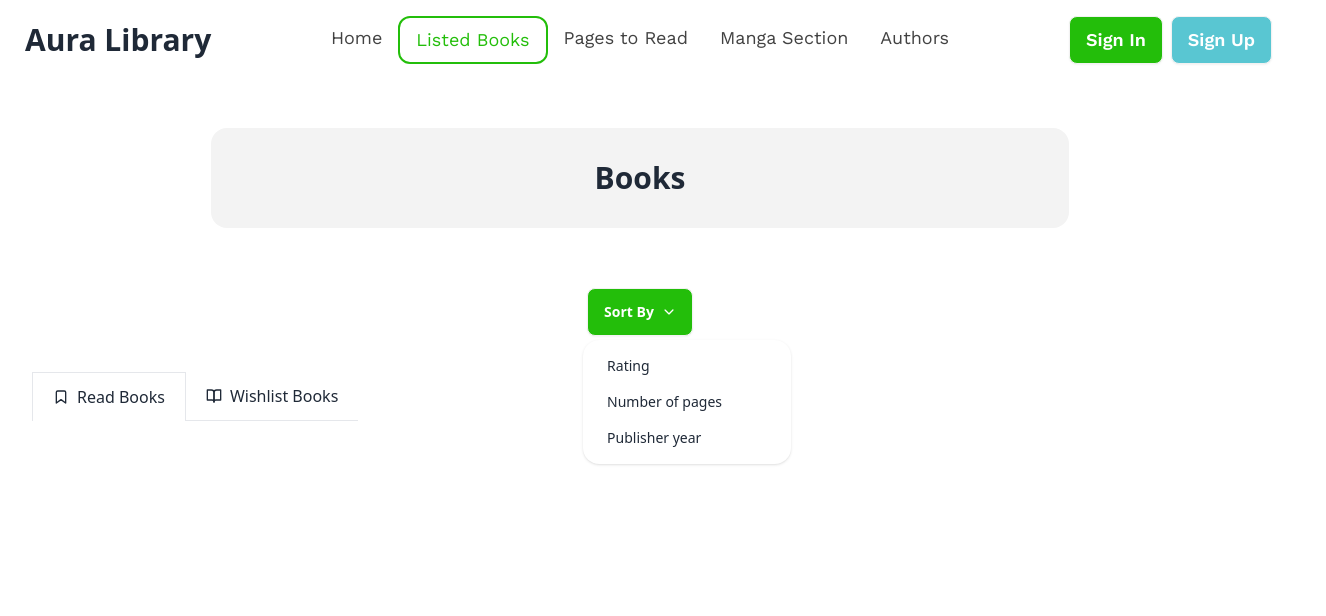
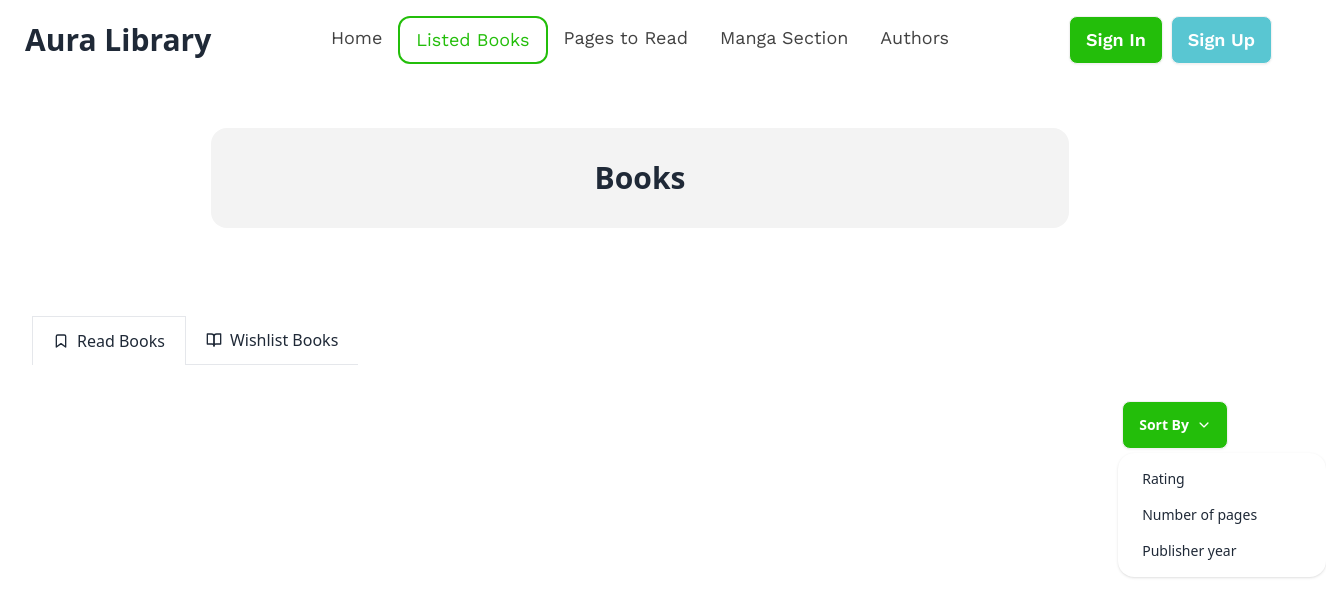
Before and after one commit to Legion204/book-review, a React (Vite) app: page /listed in a window 1280 px wide. Both pictures are taken after a click on the heading "Sort By". Shown: the top 616 px of the page, 1326 px wide, since content can reach past the window. Built offline with nearby package versions, Linux system fonts and the light colour scheme; a web font is replaced by a local one.

Commit message:
added sorting functionality

```diff
--- a/src/Pages/ListedBooks.jsx
+++ b/src/Pages/ListedBooks.jsx
@@ -1,6 +1,6 @@
 import { useState } from "react";
 import { Link, Outlet } from "react-router-dom";
-import { IoIosArrowDown } from "react-icons/io";
+
 
 const ListedBooks = () => {
 
@@ -10,14 +10,6 @@ const ListedBooks = () => {
         <div className="m-12 ">
             <div className="flex flex-col items-center mb-8">
                 <h1 className="font-bold text-3xl text-center bg-[#1313130D] py-8 px-96 rounded-2xl mb-14">Books</h1>
-                <details className="dropdown">
-                    <summary className="m-1 btn bg-[#23BE0A] text-white">Sort By <IoIosArrowDown /></summary>
-                    <ul className="p-2 shadow menu dropdown-content z-[1] bg-base-100 rounded-box w-52">
-                        <li><a>Rating</a></li>
-                        <li><a>Number of pages</a></li>
-                        <li><a>Publisher year</a></li>
-                    </ul>
-                </details>
             </div>
 
             <div className="flex items-center -mx-4 overflow-x-auto overflow-y-hidden sm:justify-start flex-nowrap dark:bg-gray-100 dark:text-gray-800 ">
--- a/src/components/BooksReads/BooksReads.jsx
+++ b/src/components/BooksReads/BooksReads.jsx
@@ -1,24 +1,52 @@
 import { useEffect, useState } from "react";
 import ListedReadBook from "../ListedReadBook/ListedReadBook";
+import { IoIosArrowDown } from "react-icons/io";
 
 const BooksReads = () => {
 
-    const[reads,setReads]=useState([]);
+    const [reads, setReads] = useState([]);
 
-    useEffect(()=>{
-        const getReadsData=JSON.parse(localStorage.getItem("reads"));
+    useEffect(() => {
+        const getReadsData = JSON.parse(localStorage.getItem("reads"));
         setReads(getReadsData);
-    },[])
+    }, [])
+
+    // sorting function
+    const handelSortByRating = () => {
+        let sortReads = reads.sort((r1, r2) => (r1.rating < r2.rating) ? 1 : (r1.rating > r2.rating) ? -1 : 0);
+        setReads(sortReads);
+        setReads([...reads])
+    };
+    const handelSortByPage = () => {
+        let sortReads = reads.sort((p1, p2) => (p1.total_page < p2.total_page) ? 1 : (p1.total_page > p2.total_page) ? -1 : 0);
+        setReads(sortReads);
+        setReads([...reads])
+    };
+    const handelSortByYear = () => {
+        let sortReads = reads.sort((y1, y2) => (y1.year_of_publishing < y2.year_of_publishing) ? 1 : (y1.year_of_publishing > y2.year_of_publishing) ? -1 : 0);
+        setReads(sortReads);
+        setReads([...reads])
+    };
 
     return (
+        <div className="flex flex-col">
+            <details className="dropdown self-end">
+                <summary className="m-1 btn bg-[#23BE0A] text-white">Sort By <IoIosArrowDown /></summary>
+                <ul className="p-2 shadow menu dropdown-content z-[1] bg-base-100 rounded-box w-52">
+                    <li><a onClick={handelSortByRating}>Rating</a></li>
+                    <li><a onClick={handelSortByPage}>Number of pages</a></li>
+                    <li><a onClick={handelSortByYear}>Publisher year</a></li>
+                </ul>
+            </details>
             <div className="flex flex-col gap-6">
                 {
-                reads?.map((read,idx)=><ListedReadBook
+                    reads?.map((read, idx) => <ListedReadBook
                         key={idx}
                         read={read}
                     ></ListedReadBook>)
                 }
             </div>
+        </div>
     );
 };
 
--- a/src/components/BooksWishlists/BooksWishlists.jsx
+++ b/src/components/BooksWishlists/BooksWishlists.jsx
@@ -1,16 +1,43 @@
 import { useEffect, useState } from "react";
 import ListedWishlistBook from "../ListedWishlistBook/ListedWishlistBook";
+import { IoIosArrowDown } from "react-icons/io";
 
 const BooksWishlists = () => {
 
-    const [wishlists, setWishlist] = useState([]);
+    const [wishlists, setWishlists] = useState([]);
 
     useEffect(() => {
         const getWishlistData = JSON.parse(localStorage.getItem("wishlists"));
-        setWishlist(getWishlistData);
+        setWishlists(getWishlistData);
     }, []);
 
+    // sorting function
+    const handelSortByRating = () => {
+        let sortWishlists = wishlists.sort((r1, r2) => (r1.rating < r2.rating) ? 1 : (r1.rating > r2.rating) ? -1 : 0);
+        setWishlists(sortWishlists);
+        setWishlists([...wishlists])
+    };
+    const handelSortByPage = () => {
+        let sortWishlists = wishlists.sort((p1, p2) => (p1.total_page < p2.total_page) ? 1 : (p1.total_page > p2.total_page) ? -1 : 0);
+        setWishlists(sortWishlists);
+        setWishlists([...wishlists])
+    };
+    const handelSortByYear = () => {
+        let sortWishlists = wishlists.sort((y1, y2) => (y1.year_of_publishing < y2.year_of_publishing) ? 1 : (y1.year_of_publishing > y2.year_of_publishing) ? -1 : 0);
+        setWishlists(sortWishlists);
+        setWishlists([...wishlists])
+    };
+
     return (
+        <div className="flex flex-col">
+            <details className="dropdown self-end">
+                <summary className="m-1 btn bg-[#23BE0A] text-white">Sort By <IoIosArrowDown /></summary>
+                <ul className="p-2 shadow menu dropdown-content z-[1] bg-base-100 rounded-box w-52">
+                    <li><a onClick={handelSortByRating}>Rating</a></li>
+                    <li><a onClick={handelSortByPage}>Number of pages</a></li>
+                    <li><a onClick={handelSortByYear}>Publisher year</a></li>
+                </ul>
+            </details>
             <div className="flex flex-col gap-6">
                 {
                     wishlists?.map((wishlist, idx) => <ListedWishlistBook
@@ -19,6 +46,7 @@ const BooksWishlists = () => {
                     ></ListedWishlistBook>)
                 }
             </div>
+        </div>
     );
 };
 
```
Lines whose indentation alone changed are shown as unchanged.
